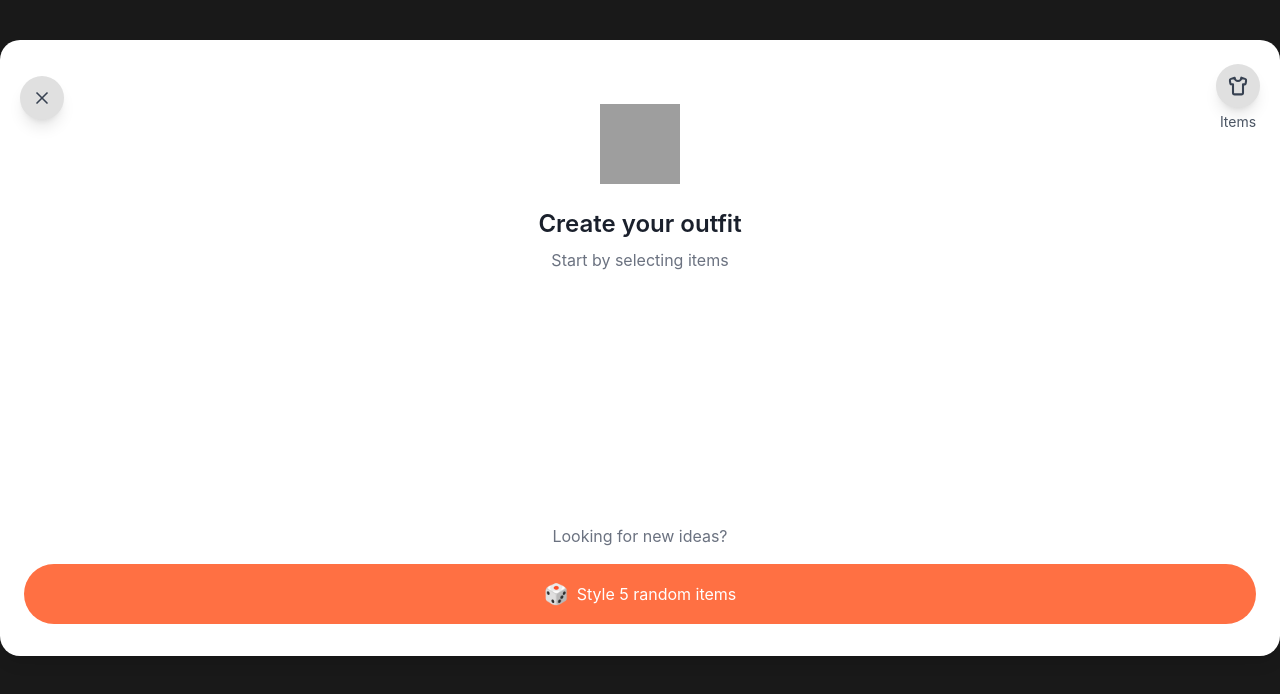
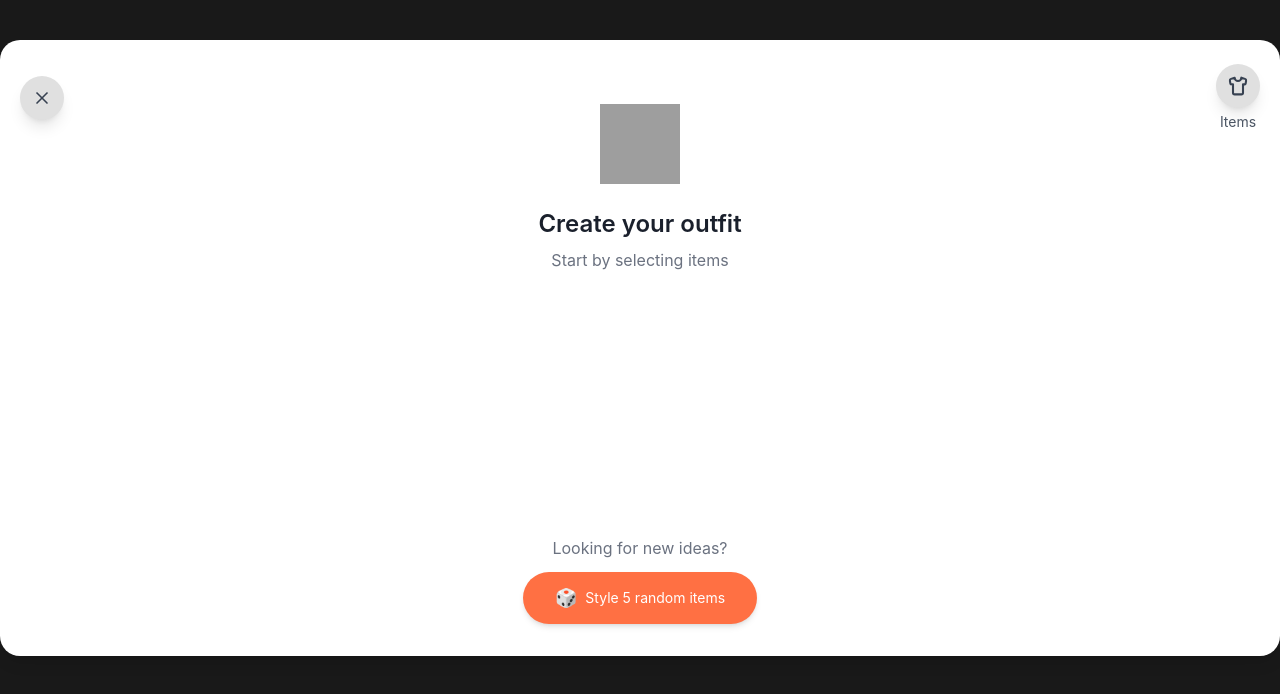
Before and after one commit to dejy100/spuntrademo-v1, a React (Vite) app: page /create in a window 1280 px wide. Shown: the top 694 px of the page. Built offline with nearby package versions, Linux system fonts and the light colour scheme; grey boxes are pictures that could not be loaded.

Commit message:
style(create): make orange button more compact and centered

```diff
--- a/src/components/create/CreatePage.tsx
+++ b/src/components/create/CreatePage.tsx
@@ -49,9 +49,9 @@ export default function CreatePage() {
           <p className="text-gray-500 mb-20">Start by selecting items</p>
 
           <div className="mt-auto w-full">
-            <p className="text-center text-gray-500 mb-4">Looking for new ideas?</p>
-            <button className="w-full bg-[#FF7043] text-white rounded-full py-4 px-6 flex items-center justify-center gap-2">
-              <span className="text-xl">🎲</span>
+            <p className="text-center text-gray-500 mb-3">Looking for new ideas?</p>
+            <button className="mx-auto px-8 py-3 bg-[#FF7043] text-white rounded-full flex items-center justify-center gap-2 text-sm shadow-md">
+              <span className="text-lg">🎲</span>
               Style 5 random items
             </button>
           </div>
```
